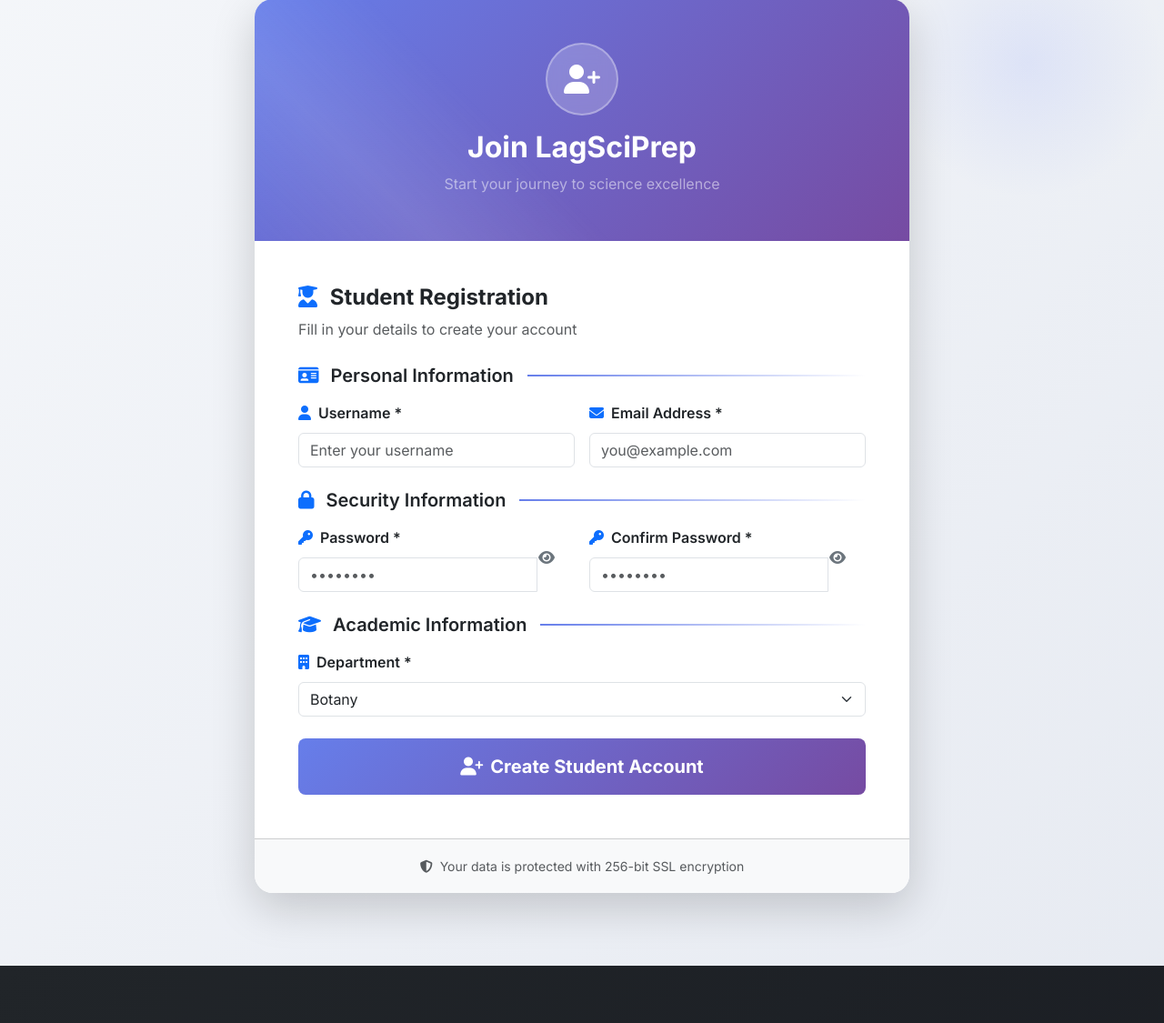
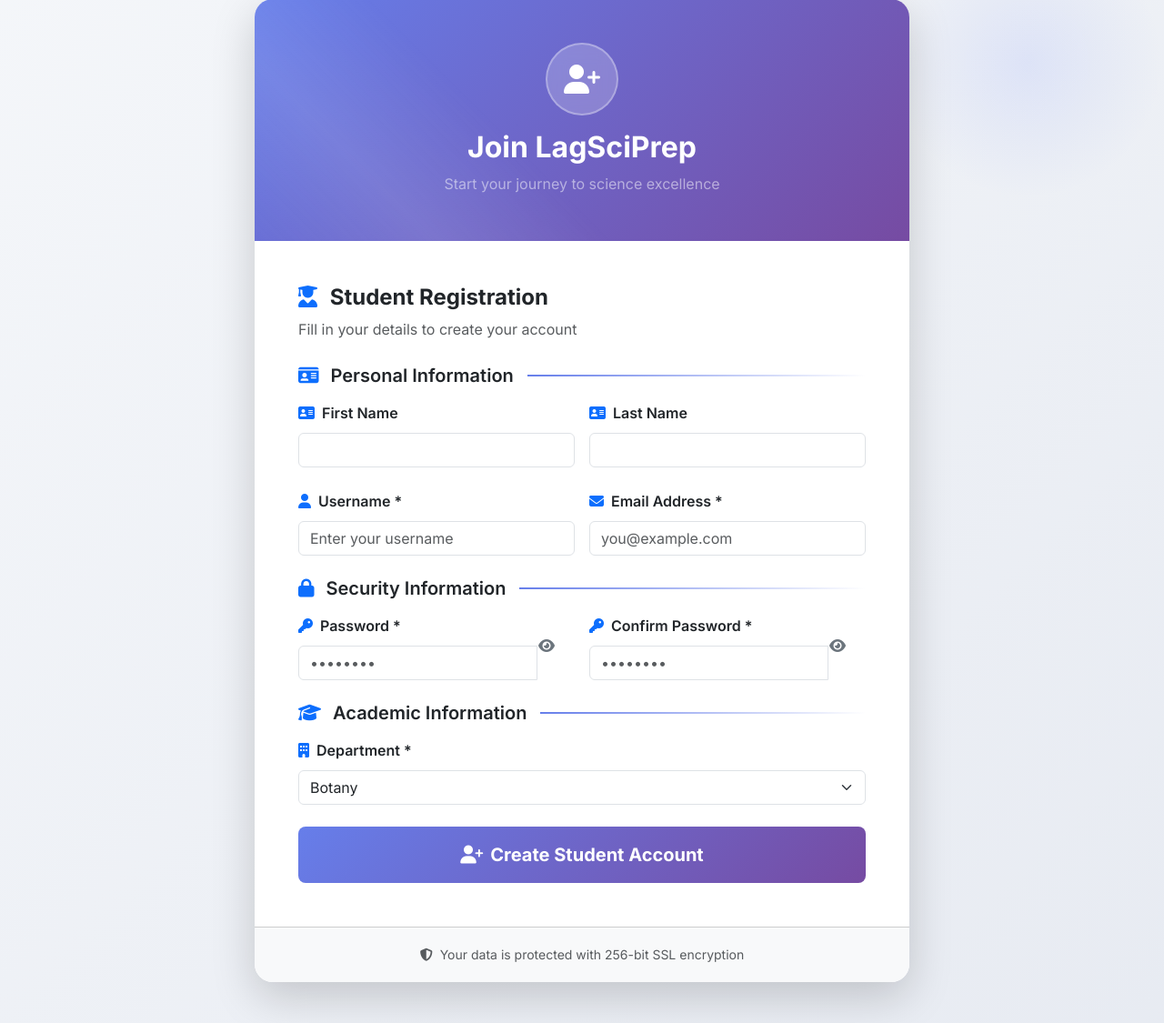
Before and after one commit to PrinceJetro/LagSciPrep, a Django app: page /register/ in a window 1280 px wide. Shown: the part 201-1326 px from the top of the page at 91% size. Run offline with Django 5.2, Linux system fonts and the light colour scheme; some libraries are stand-ins or nearby versions.

Commit message:
added first and last name

```diff
--- a/main/views.py
+++ b/main/views.py
@@ -34,10 +34,20 @@
         label='Confirm Password',
         widget=forms.PasswordInput(attrs={'class': 'form-control'})
     )
+    first_name = forms.CharField(
+        label='First name',
+        required=False,
+        widget=forms.TextInput(attrs={'class': 'form-control'})
+    )
+    last_name = forms.CharField(
+        label='Last name',
+        required=False,
+        widget=forms.TextInput(attrs={'class': 'form-control'})
+    )
 
     class Meta:
         model = User
-        fields = ['username', 'email']
+        fields = ['first_name', 'last_name', 'username', 'email']
 
     def clean(self):
         cleaned_data = super().clean()
@@ -51,6 +61,9 @@
         user = super().save(commit=False)
         user.username = user.username.lower()
         user.email = user.email.lower()
+        # save provided names
+        user.first_name = self.cleaned_data.get('first_name', '')
+        user.last_name = self.cleaned_data.get('last_name', '')
         user.set_password(self.cleaned_data['password1'])
         if commit:
             user.save()
@@ -1009,9 +1022,6 @@
 @login_required
 def student_list(request):
     """List registered students (full name, username, department). Only staff members can access this page."""
-    # Restrict access to staff users
-    if not request.user.is_staff:
-        return HttpResponseForbidden()
 
     students = Student.objects.select_related('user').order_by('user__username').all()
     return render(request, 'student_list.html', {'students': students})
--- a/templates/student_register.html
+++ b/templates/student_register.html
@@ -44,6 +44,38 @@
                                         Personal Information
                                     </h5>
                                     <div class="section-line"></div>
+                                </div>
+
+                                <div class="row g-3 mb-4">
+                                    <!-- First name -->
+                                    <div class="col-md-6">
+                                        <label for="id_first_name" class="form-label fw-semibold">
+                                            <i class="fas fa-address-card me-2 text-primary"></i>First Name
+                                        </label>
+                                        {{ form.first_name }}
+                                        {% if form.first_name.errors %}
+                                        <div class="invalid-feedback d-block">
+                                            {% for error in form.first_name.errors %}
+                                            <i class="fas fa-exclamation-circle me-1"></i>{{ error }}
+                                            {% endfor %}
+                                        </div>
+                                        {% endif %}
+                                    </div>
+
+                                    <!-- Last name -->
+                                    <div class="col-md-6">
+                                        <label for="id_last_name" class="form-label fw-semibold">
+                                            <i class="fas fa-address-card me-2 text-primary"></i>Last Name
+                                        </label>
+                                        {{ form.last_name }}
+                                        {% if form.last_name.errors %}
+                                        <div class="invalid-feedback d-block">
+                                            {% for error in form.last_name.errors %}
+                                            <i class="fas fa-exclamation-circle me-1"></i>{{ error }}
+                                            {% endfor %}
+                                        </div>
+                                        {% endif %}
+                                    </div>
                                 </div>
 
                                 <div class="row g-3 mb-4">
```
